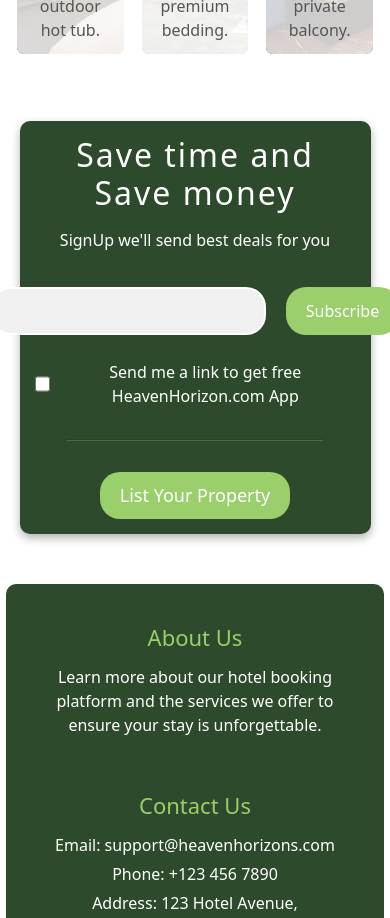
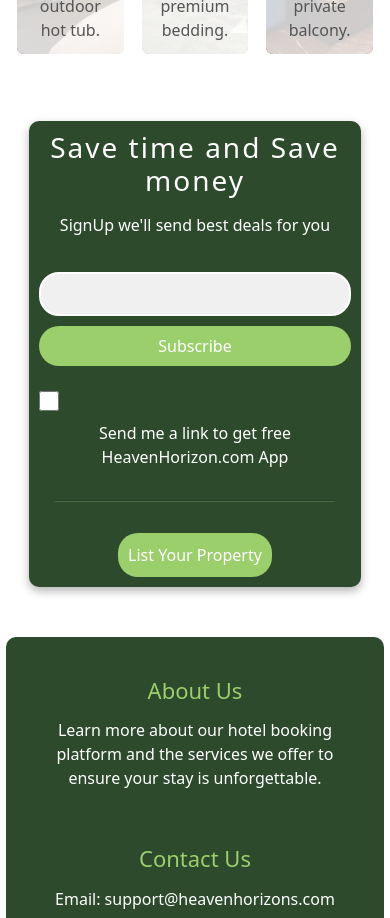
Before and after one commit to Saran-k-ece/Reservation-App, a React (Vite) app in the folder frontend/: page / in a window 390 px wide. Shown: the part 3880-4798 px from the top of the page. Built offline with nearby package versions, Linux system fonts and the light colour scheme.

Commit message:
Media query added for email

```diff
--- a/frontend/src/Components/Email/Email.css
+++ b/frontend/src/Components/Email/Email.css
@@ -116,3 +116,48 @@ hr {
         font-size: 1rem;
     }
 }
+
+@media (max-width: 600px) {
+    .Email-container {
+        width: 85%;
+        padding: 10px;
+    }
+
+    .email-content h1 {
+        font-size: 1.75rem;
+    }
+
+    .email-content p {
+        font-size: 1rem;
+    }
+
+    .input {
+        flex-direction: column;
+        gap: 10px;
+        width: 100%;
+    }
+
+    .input input,
+    .input button {
+        font-size: 1rem;
+        width: 100%;
+        padding: 8px 15px;
+    }
+
+    .email-condition {
+        flex-direction: column;
+        align-items: flex-start;
+        gap: 10px;
+        font-size: 0.875rem;
+    }
+
+    hr {
+        width: 90%;
+    }
+
+    .hr-button button {
+        width: 100%;
+        padding: 10px;
+        font-size: 1rem;
+    }
+}
```
